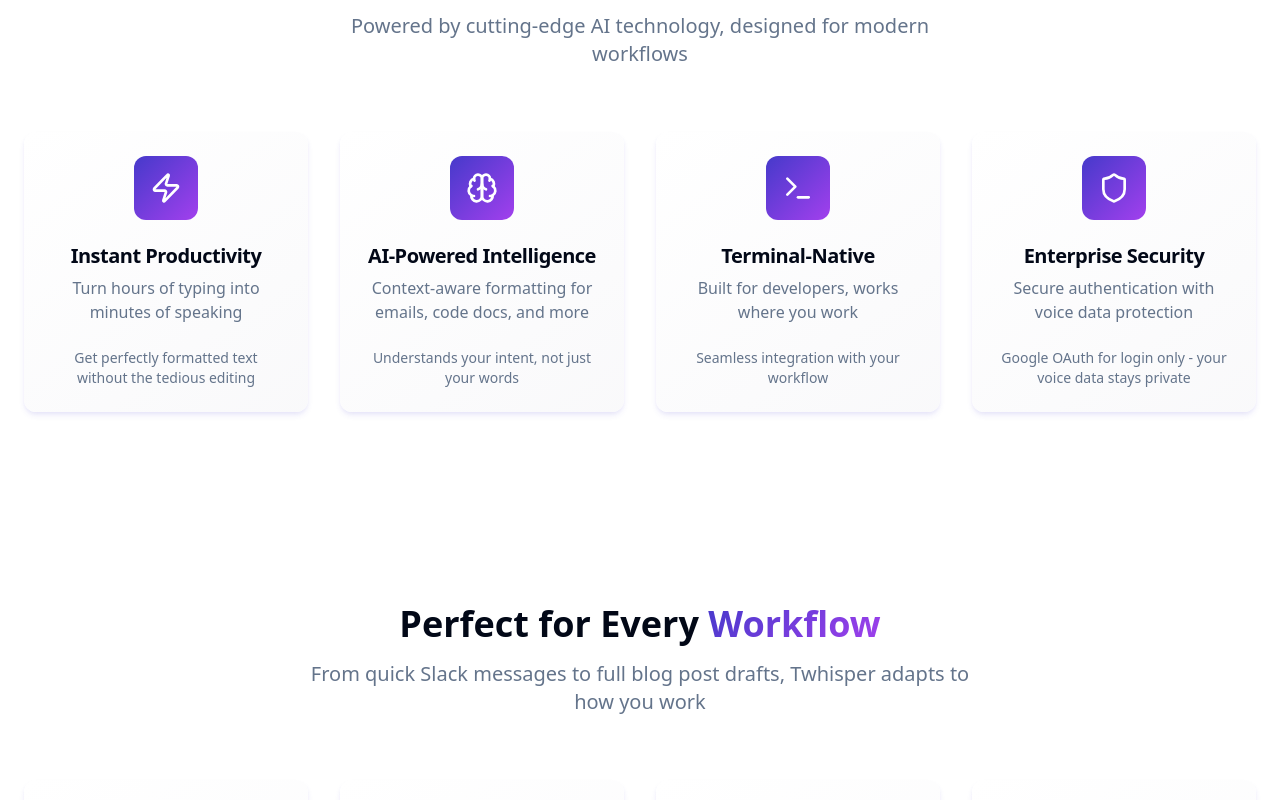
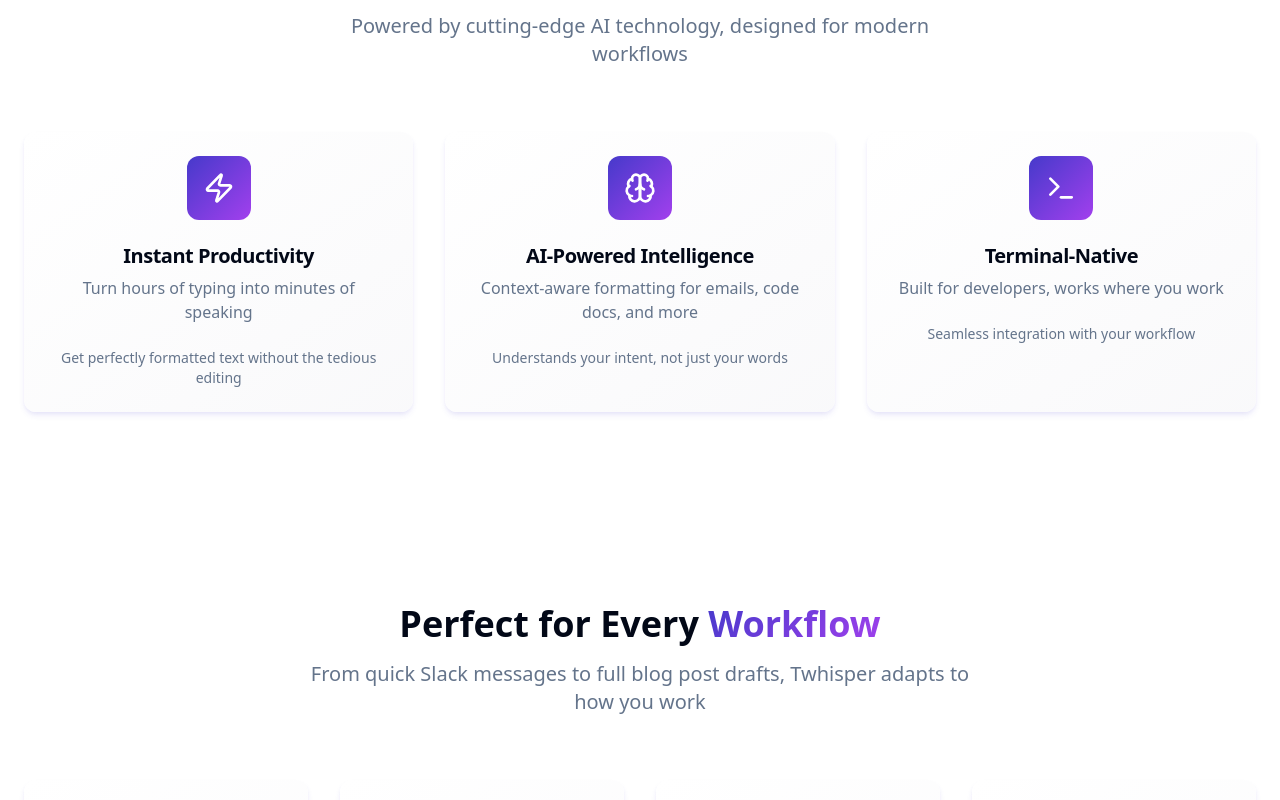
Before and after one commit to svenmalvik/twhisper-landingpage, a React (Vite) app: page / in a window 1280 px wide. Shown: the part 940-1740 px from the top of the page. Built offline with nearby package versions, Linux system fonts and the light colour scheme; the HTML template or start-up script is replaced by a standard one.

Commit message:
Remove enterprise security claims

```diff
--- a/src/components/FAQSection.tsx
+++ b/src/components/FAQSection.tsx
@@ -23,8 +23,8 @@ const faqs = [
     answer: "Twhisper supports email, casual messages, code documentation, and professional content formatting. Premium users can create custom formatting templates for specialized use cases."
   },
   {
-    question: "Is my voice data secure?",
-    answer: "Absolutely. Google OAuth is used solely for secure login authentication and does not access or handle your voice data. Your audio files are processed with end-to-end encryption, temporarily processed through Azure OpenAI, and immediately deleted. Your conversations remain completely private."
+    question: "How does authentication work?",
+    answer: "Twhisper uses Google OAuth for secure user authentication and account management. This handles login/logout functionality and user identification only."
   },
   {
     question: "How does the streaming mode work?",
--- a/src/components/FeatureCards.tsx
+++ b/src/components/FeatureCards.tsx
@@ -1,5 +1,5 @@
 import { Card, CardContent, CardDescription, CardHeader, CardTitle } from "@/components/ui/card";
-import { Zap, Brain, Terminal, Shield } from "lucide-react";
+import { Zap, Brain, Terminal } from "lucide-react";
 
 const features = [
   {
@@ -19,12 +19,6 @@ const features = [
     title: "Terminal-Native",
     description: "Built for developers, works where you work",
     details: "Seamless integration with your workflow"
-  },
-  {
-    icon: Shield,
-    title: "Enterprise Security",
-    description: "Secure authentication with voice data protection",
-    details: "Google OAuth for login only - your voice data stays private"
   }
 ];
 
@@ -44,7 +38,7 @@ export const FeatureCards = () => {
           </p>
         </div>
 
-        <div className="grid md:grid-cols-2 lg:grid-cols-4 gap-8">
+        <div className="grid md:grid-cols-3 gap-8">
           {features.map((feature, index) => (
             <Card
               key={index}
```
